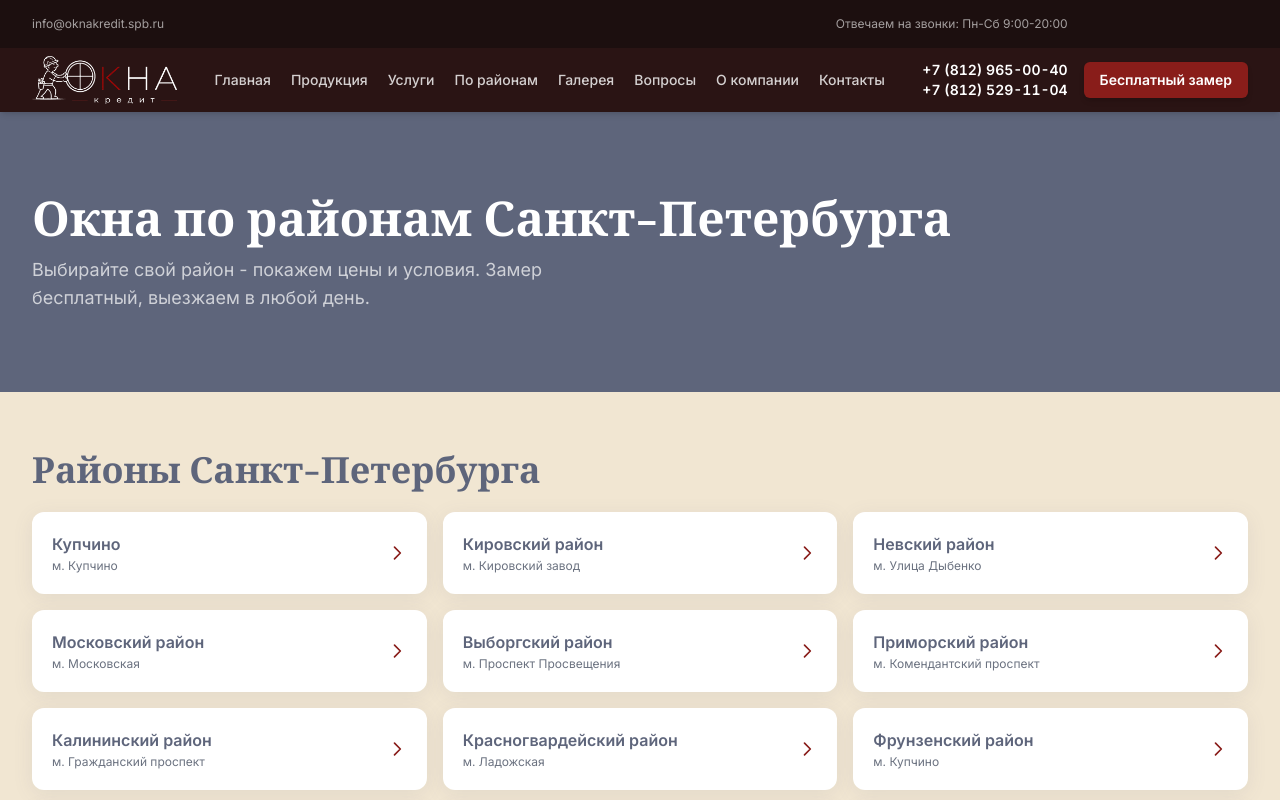
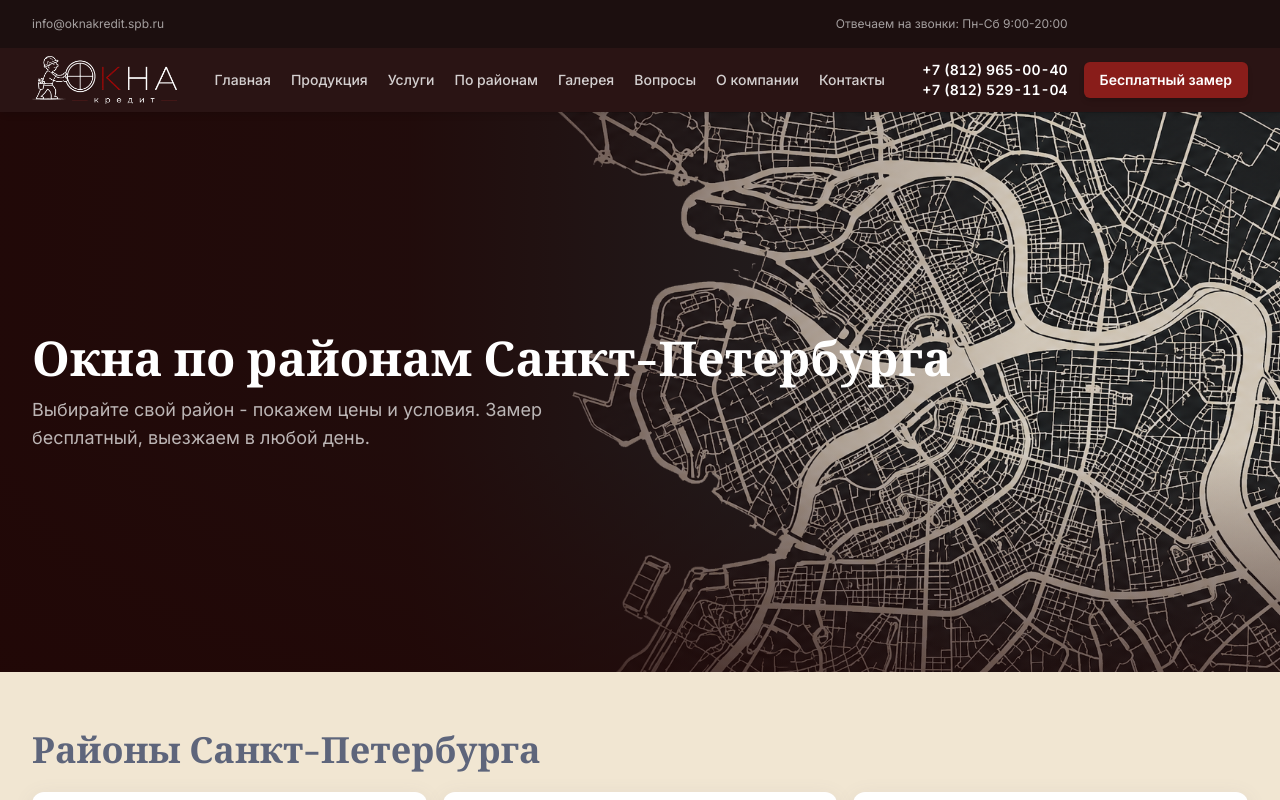
Before and after one commit to rkmartin0106/OknaKredit, a Next.js app: page /okna in a window 1280 px wide. Shown: the top 800 px of the page. Built offline with nearby package versions, Linux system fonts and the light colour scheme.

Commit message:
Add map photo with gradient scrim to district index page hero

```diff
--- a/src/app/okna/page.tsx
+++ b/src/app/okna/page.tsx
@@ -1,4 +1,5 @@
 import type { Metadata } from "next";
+import Image from "next/image";
 import Link from "next/link";
 import { districts } from "@/lib/districts";
 import JsonLd, { buildBreadcrumbSchema } from "@/components/JsonLd";
@@ -27,8 +28,25 @@ export default function DistrictsIndexPage() {
         { name: "По районам", url: "/okna" },
       ])} />
 
-      <section className="bg-brand-blue text-white py-16 md:py-20">
-        <div className="max-w-7xl mx-auto px-4 sm:px-6 lg:px-8">
+      <section data-header-theme="dark" className="relative overflow-hidden text-white min-h-[420px] md:min-h-[480px] lg:min-h-[560px] flex items-center py-16 md:py-20">
+        <div className="absolute inset-0">
+          <Image
+            src="/images/okna-hero.png"
+            alt="Карта Санкт-Петербурга - районы обслуживания Окна-Кредит"
+            fill
+            priority
+            sizes="100vw"
+            className="object-cover object-center"
+          />
+        </div>
+        <div
+          className="absolute inset-0 pointer-events-none"
+          style={{
+            backgroundImage:
+              "linear-gradient(to right, rgba(33,7,6,0.94) 0%, rgba(33,7,6,0.85) 32%, rgba(33,7,6,0.4) 58%, rgba(33,7,6,0.15) 80%), linear-gradient(to top, rgba(33,7,6,0.6) 0%, rgba(33,7,6,0) 40%)",
+          }}
+        />
+        <div className="relative z-10 w-full max-w-7xl mx-auto px-4 sm:px-6 lg:px-8">
           <h1 className="text-4xl md:text-5xl font-heading font-bold">
             Окна по районам Санкт-Петербурга
           </h1>
```
Also changed, not shown: public/images/okna-hero.png (added).
